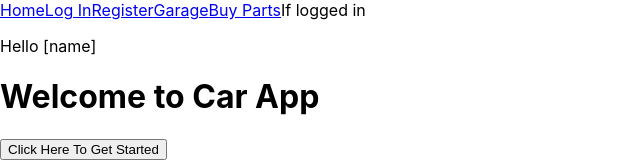
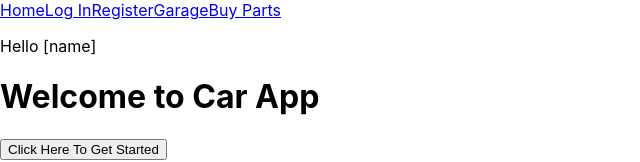
Before and after one commit to ayyyecraig/turismo-front-end, a React (Create React App) app: page / in a window 1280 px wide. Shown: the top 162 px of the page, without its empty margins (0-640 px from the left). Built offline with nearby package versions, Linux system fonts and the light colour scheme.

Commit message:
changed log in url route i think lol

```diff
--- a/src/components/NavBar.jsx
+++ b/src/components/NavBar.jsx
@@ -37,7 +37,7 @@ const Nav = () => {
                 <Link to='/register' className="links">Register</Link>
                 <Link to='/garage' className="links">Garage</Link>
                 <Link to='/parts' className="links">Buy Parts</Link>
-                If logged in
+                {/* If logged in */}
                 <p>Hello [name]</p>
             </div>
         </nav>
--- a/src/pages/Home.js
+++ b/src/pages/Home.js
@@ -10,7 +10,7 @@ const Home = () => {
             <h1>Welcome to Car App</h1>
 
       <section className="welcome-signin">
-        <button onClick={() => navigate('/signin')}>
+        <button onClick={() => navigate('/login')}>
           Click Here To Get Started
         </button>
       </section>
```
Also changed, not shown: src/App.css (+4 -4 lines).
